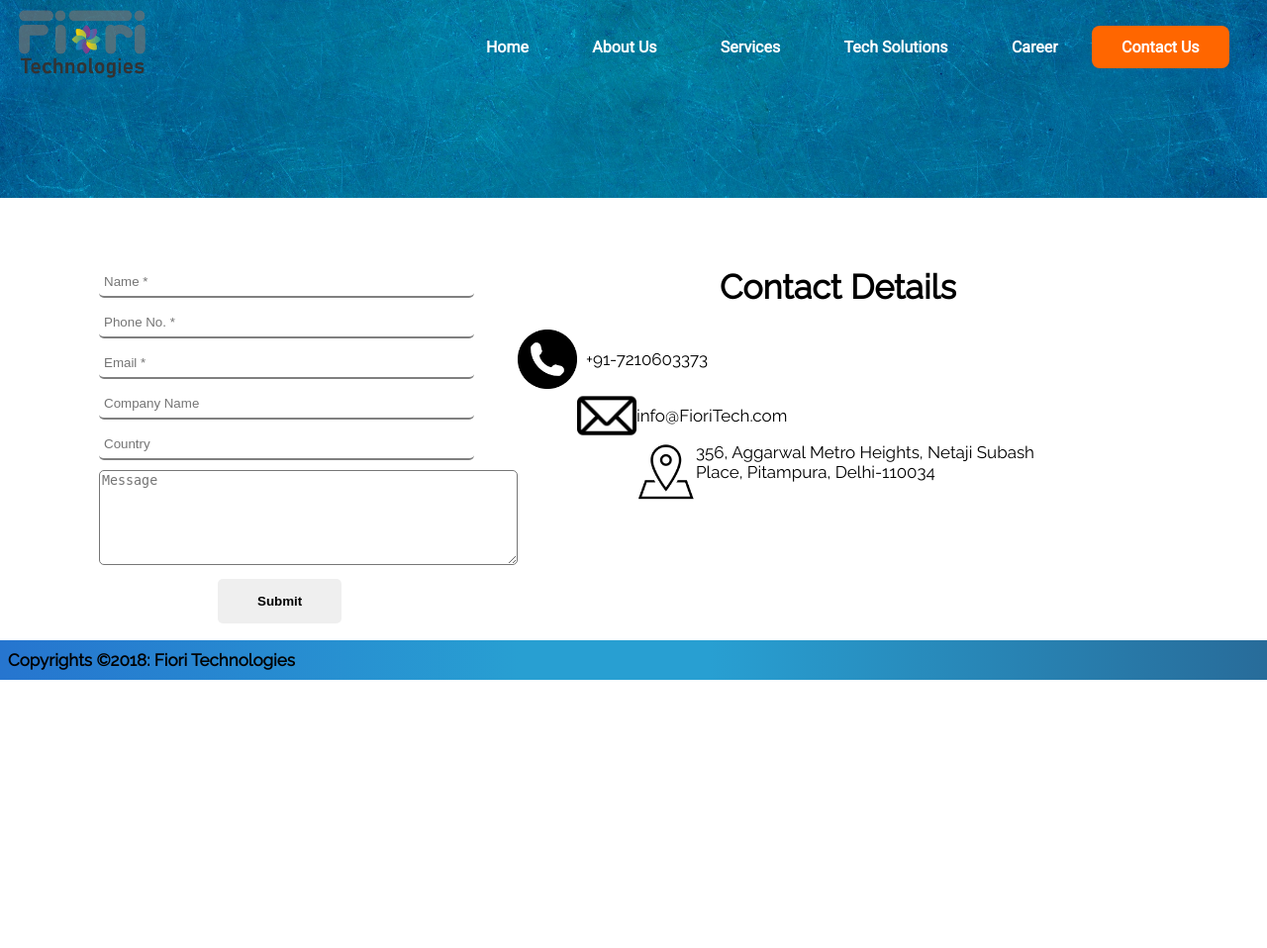
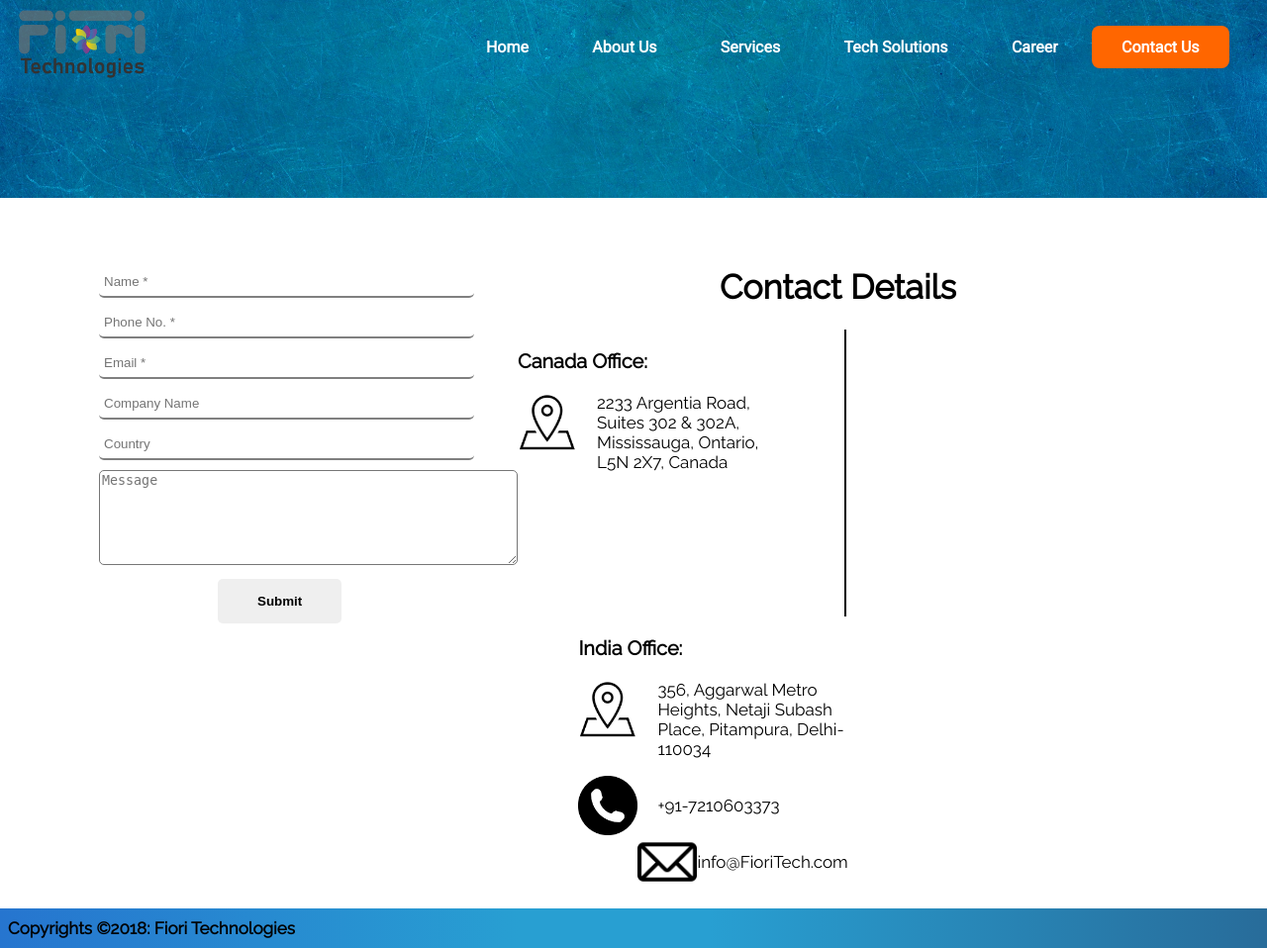
Before and after one commit to FioriTech/FioriTechWebsite, a PHP site: page /html_files/contactus.php in a window 1280 px wide. Shown: the whole page at 99% size. Before the commit the page ends 687 px from the top, so only its background shows below. Run offline with PHP 8.4, Linux system fonts and the light colour scheme.

Commit message:
added canada address

```diff
--- a/html_files/contactus.php
+++ b/html_files/contactus.php
@@ -27,18 +27,29 @@
     </div>
     <div class="contactdetail">
         <h1>Contact Details</h1>
+		<div class="canada">
+		<h3>Canada Office:</h3>
+		 <div class="detail1">
+            <img src="../images/vector-free-download-png-3.png" alt="icon">
+            <p class="address1">2233 Argentia Road, Suites 302 & 302A, Mississauga, Ontario, L5N 2X7, Canada</p>
+        </div>
+		</div>
+
+		<div class="india">
+		<h3>India Office:</h3>
+        <div class="detail">
+            <img src="../images/vector-free-download-png-3.png" alt="icon">
+            <p class="address">356, Aggarwal Metro Heights, Netaji Subash Place, Pitampura, Delhi-110034</p>
+        </div>
         <div class="detail">
             <img src="../images/kisspng-computer-icons-telephone-call-symbol-phone-vector-5ad050946903f3.3287647915236015564302.png" alt="icon">
             <p>+91-7210603373</p>
         </div>
-        <div class="detail">
+		<div class="detail">
             <img src="../images/kisspng-email-computer-icons-maxcuttm-inc-email-vector-5adb312ae6e962.6943741815243144109458.png" alt="icon">
             <p>info@FioriTech.com</p>
         </div>
-        <div class="detail">
-            <img src="../images/vector-free-download-png-3.png" alt="icon">
-            <p class="address">356, Aggarwal Metro Heights, Netaji Subash Place, Pitampura, Delhi-110034</p>
-        </div>
+		</div>
     </div>
 
     <?php include 'common files/footer.php' ?>
```
